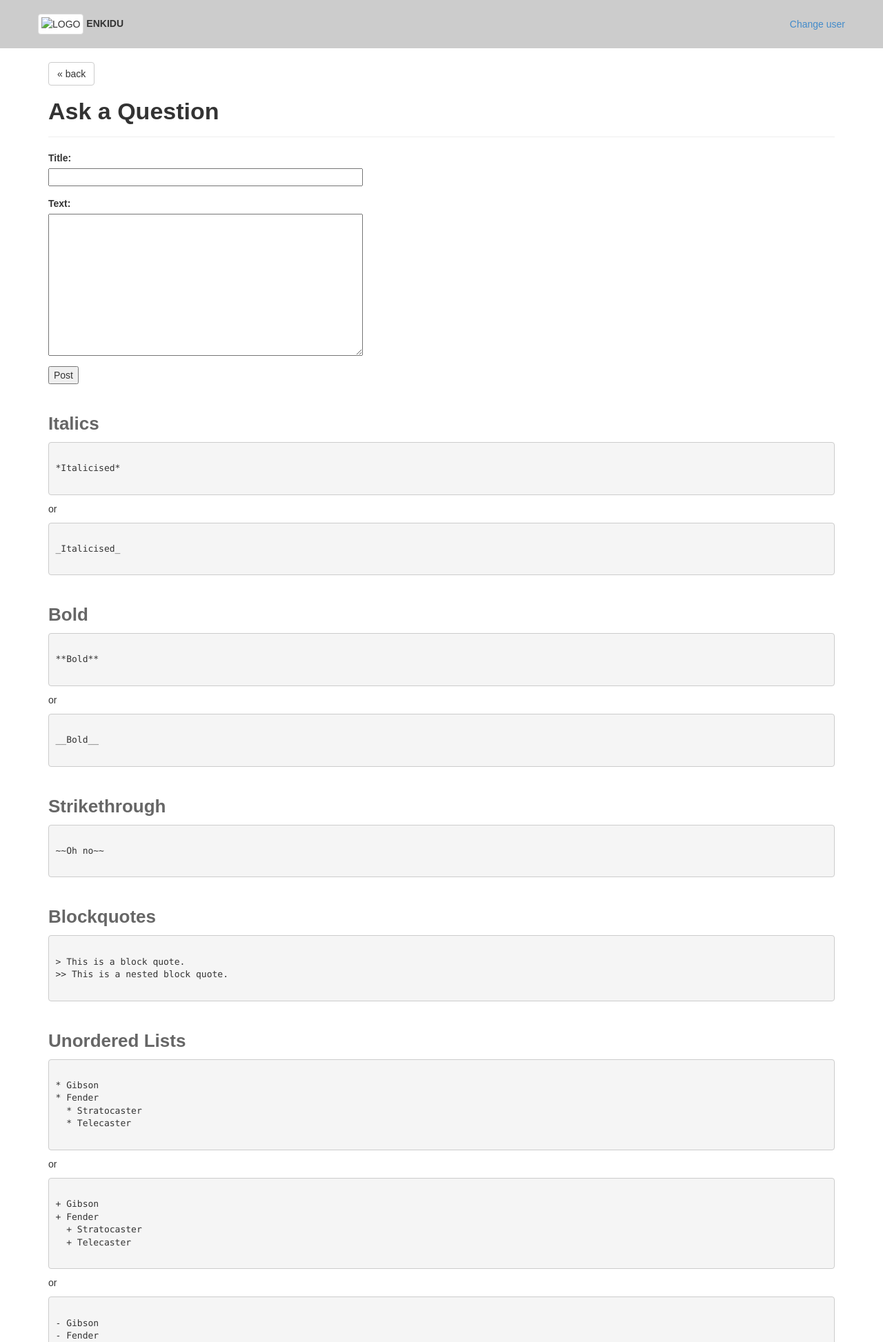
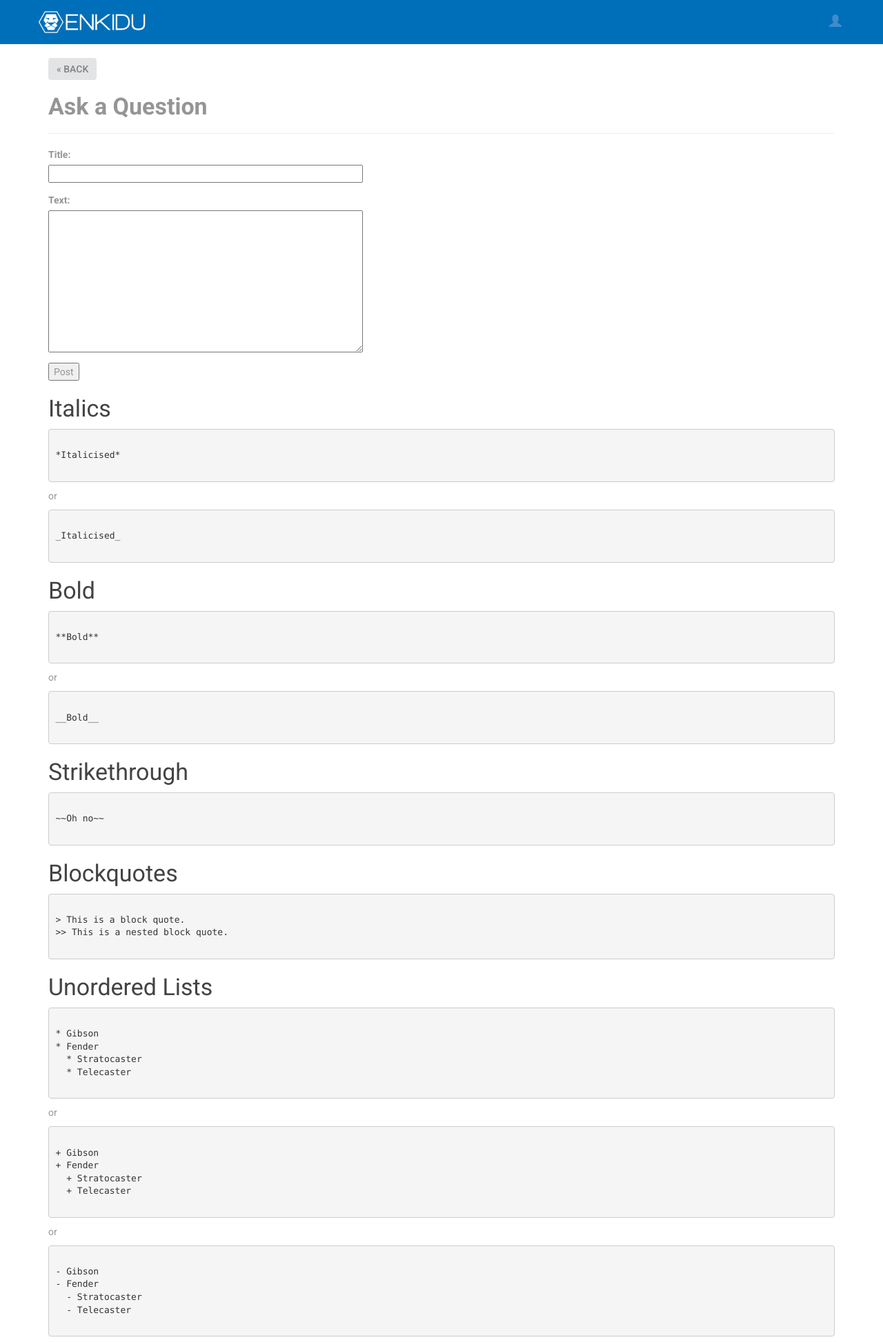
Before and after one commit to eyeofthetiger/codereview, a Django app: page /app/add_question/ in a window 1280 px wide. Shown: the top 1946 px of the page at 69% size. Run offline with Django 3.2, Linux system fonts and the light colour scheme; the visitor is signed in with stand-in values (Sample User, id 1); parts of the project's set-up code (start-up, migrations or seed data) failed here and were passed over; some libraries are stand-ins or nearby versions.

Commit message:
[UI Design] First Styles

```diff
--- a/review/static/review/css/style.css
+++ b/review/static/review/css/style.css
@@ -28,74 +28,152 @@
 html {
   margin: 0;
 }
-
 body {
-  font-family: Arial, sans-serif;
+  font-family: 'Roboto', Arial, sans-serif;
   line-height: 20px;
-  padding-bottom: 40px
+  padding-bottom: 40px;
+  color: #959595;
 }
-
-body h1, body h2, body h3, body h4, body h5, body h6, body .h1, body .h2,
-body .h3, body .h4, body .h5, body .h6 {
-  font-family: Arial, sans-serif;
+body h1,
+body h2,
+body h3,
+body h4,
+body h5,
+body h6,
+body .h1,
+body .h2,
+body .h3,
+body .h4,
+body .h5,
+body .h6 {
+  font-family: 'Roboto', Arial, sans-serif;
   font-weight: bold;
   color: inherit;
 }
-
-body h1, body h2, body h3 {
-  line-height: 34px;
-}
-
 body h1 {
   font-size: 34px;
-  margin-bottom: 20px
+  margin-bottom: 20px;
 }
-
 body h2 {
-  font-size: 26px;
+  font-size: 34px;
+  line-height: normal;
 }
-
 body h3 {
   font-size: 18px;
 }
-
 a:hover {
   text-decoration: none;
 }
-
 input[type="text"],
 input[type="password"],
 input[type="submit"],
-textarea { font-family: Arial, sans-serif; }
-
-
+textarea {
+  font-family: 'Roboto', Arial, sans-serif;
+}
 /*
 // END: MAIN LAYOUT STYLES
 // -------------------------------------------------- */
-
 
 /*
 // 2. GENERAL STYLES
 // -------------------------------------------------- */
 
-body h2{
-  color: #666;
-  padding-top: 20px;
+body h2 {
+  color: #434244;
+  font-weight: 400;
 }
-body h3{
-  color: #666;
+body h3 {
+  color: #666666;
   font-weight: normal;
 }
-header{
-  background-color: #CCC;
+header {
+  background-color: #006fb9;
 }
-footer{
-  background-color: #E2E5E4;
+footer {
+  background-color: #e2e5e4;
+}
+.card {
+  background-color: #f9f9f9;
+  padding: 10px 25px 20px 25px;
+  margin-bottom: 40px;
+  -webkit-border-radius: 5px;
+  -moz-border-radius: 5px;
+  -o-border-radius: 5px;
+  border-radius: 5px;
+  -webkit-box-shadow: 0px 1px #d9d9d9;
+  -moz-box-shadow: 0px 1px #d9d9d9;
+  -o-box-shadow: 0px 1px #d9d9d9;
+  box-shadow: 0px 1px 5px #d9d9d9;
+}
+.heading {
+  padding-left: 80px;
+}
+.i-assignment {
+  background: url(../images/icon-lg-assignment.png) no-repeat left bottom;
+}
+.i-review {
+  background: url(../images/icons-lg-review.png) no-repeat left bottom;
+}
+th {
+  font-weight: 500;
+  color: #999999;
+}
+.ass-title {
+  color: #444444;
+  font-weight: 500;
+  margin-top: 10px;
+  display: inline-block;
+}
+.info {
+  -webkit-border-radius: 25px;
+  -moz-border-radius: 25px;
+  -o-border-radius: 25px;
+  border-radius: 25px;
+  display: inline-block;
+  padding: 0 8px;
+  margin-top: 10px;
+}
+.info:link,
+.info:visited {
+  background-color: #c1c3c5;
+  color: white;
+}
+.info:hover {
+  background-color: #2196f3;
+  color: white;
+}
+.btn {
+  text-transform: uppercase;
+  border: none;
+  font-weight: 500;
+}
+.btn-default {
+  background-color: #e3e4e5 !important;
+  color: #808284;
+}
+.btn-primary {
+  background-color: #076fb8 !important;
+  color: white;
+}
+.btn:hover {
+  background-color: #2196f3 !important;
+  color: white;
+}
+.btn-default.btn-secondary {
+  background-color: #f9f9f9 !important;
+  color: #808284;
+}
+.btn.btn-secondary:hover {
+  background-color: white !important;
+  color: #2196f3;
+}
+.btn-primary.btn-secondary {
+  background-color: #f9f9f9 !important;
+  color: #076fb8;
 }
 /*
 // END: GENERAL STYLES
 // -------------------------------------------------- */
-
 
 /*
 // 3. PAGE STYLES
@@ -104,41 +182,50 @@ footer{
 /*
 // 3.1. BASE - PAGE STYLES
 // -------------------------------------------------- */
-header .container{
-  padding: 20px 0;
+
+header .container {
+  padding: 15px 0;
   margin-bottom: 20px;
 }
-.temporal{
+.temporal {
   float: right;
   padding-top: 5px;
 }
-.table{
+.table {
   margin: 10px 0;
+  width: 92%;
+}
+.header-icon {
+  float: right;
+  display: inline-block;
+  padding: 5px 0  0 10px;
 }
 /*
 // END: BASE - PAGE STYLES
 // -------------------------------------------------- */
 
-
 /*
 // 3.2. INDEX - PAGE STYLES
 // -------------------------------------------------- */
 
-p.status{
+p.status {
   font-weight: bold;
   text-transform: uppercase;
+  width: 40px;
+  height: 40px;
 }
-p.status.positive{
-  color: green;
+p.status.positive {
+  background: url(../images/icons-md-unlocked.png) no-repeat center top;
 }
-p.status.negative{
-  color: red;
+p.status.negative {
+  background: url(../images/icons-md-locked.png) no-repeat center top;
 }
-
+p.status.code {
+  background: url(../images/icons-md-code.png) no-repeat center top;
+}
 /*
 // END: INDEX - PAGE STYLES
 // -------------------------------------------------- */
-
 
 /*
 // 3.3. ASSIGNMENT - PAGE STYLES
@@ -147,91 +234,82 @@ p.status.negative{
 .file-upload {
   padding-left: 20px;
 }
-
-.file-upload label, .file-upload input{
+.file-upload label,
+.file-upload input {
   display: inline-block;
 }
-
-.file-upload label{
+.file-upload label {
   font-weight: normal;
   padding-right: 10px;
 }
-
 .file-uploaded.alert {
   padding: 10px;
   margin-left: 20px;
   margin-top: 20px;
 }
-
-.form-group p label{
+.form-group p label {
   display: block;
   margin-top: 15px;
 }
-
-.form-group p input[type="text"], .form-group p textarea{
+.form-group p input[type="text"],
+.form-group p textarea {
   width: 40%;
 }
-
-
 /*
 // END: ASSIGNMENT - PAGE STYLES
 // -------------------------------------------------- */
-
 
 /*
 // 3.4. ASSIGNMENT DESCRIPTION - PAGE STYLES
 // -------------------------------------------------- */
 
-
-
 /*
 // END: ASSIGNMENT DESCRIPTION - PAGE STYLES
 // -------------------------------------------------- */
 
-
 /*
 // 3.5. SUBMISSION - PAGE STYLES
 // -------------------------------------------------- */
-p.instructions{
+
+p.instructions {
   font-weight: bold;
   padding-top: 10px;
   font-size: 12px;
 }
-p.instructions span{
-  border-radius:250px;
-  font-size:18px;
-  color:#fff;
-  text-align:center;
-  background:#000;
+p.instructions span {
+  border-radius: 250px;
+  font-size: 18px;
+  color: white;
+  text-align: center;
+  background: black;
   padding: 5px 9px;
   font-size: 14px;
   margin-right: 5px;
-
 }
-.nav-tabs{
+.nav-tabs {
   position: relative;
   top: 21px;
   z-index: 9999;
 }
-span.glyphicon{
+span.glyphicon {
   font-size: 18px;
   margin-right: 5px;
 }
-i.glyphicon-file{
+i.glyphicon-file {
   padding-right: 5px;
 }
-div#filetree{
+div#filetree {
   margin-bottom: 10px;
   overflow-x: auto;
 }
-pre#filecontents{
+pre#filecontents {
   overflow: visible;
   word-wrap: auto;
   width: 100%;
   background: url(../../static/review/images/80char.png) repeat-y left top local;
   padding-bottom: 20px;
 }
-.review-buttons{
+.review-buttons {
   text-align: right;
   padding-right: 15px;
 }
@@ -245,10 +323,9 @@ pre#filecontents{
 
 .staff-question {
   /*border: 1px solid orange;*/
-  background: #FFF135;
+  background: #fff135;
   padding: 10px;
 }
-
 /*
 // END: SUBMISSION - PAGE STYLES
 // -------------------------------------------------- */
--- a/review/templates/review/base.html
+++ b/review/templates/review/base.html
@@ -15,6 +15,9 @@
         <link rel="stylesheet" href="{% static 'review/css/fonts.css' %}" />
         {% block css %}{% endblock %}
 
+        <!-- Google Web Fonts: Roboto (Light, Regular, Normal, Bold) -->
+        <link href='http://fonts.googleapis.com/css?family=Roboto:400,500,300,700' rel='stylesheet' type='text/css'>
+
         <!-- Scott Jehl's IE Compatibility: Works with older versions of IE, has to be inside the HEAD tag -->
         <script src="{% static 'review/js/respond.js' %}"></script>
         {% block js %}{% endblock %}
@@ -27,13 +30,27 @@
         <header>
             <div class="container">
                 <div class="row">
-                    <div class="col-md-12 col-sm-12">
-                       <img src="" alt="LOGO" class="img-thumbnail"> <strong>ENKIDU</strong>
+                    <div class="col-md-10 col-sm-10">
+                       <img src="{% static 'review/images/enkidu-logo.jpg' %}" alt="Enkidu Logo" class="">
+
+
+                    </div>
+
+                    <div class="col-md-2 col-sm-2">
+
+
                        {% if not user.is_staff %}
-                            <a href="/app/settings">Settings</a>
+
+                            <a class="header-icon" href="/app/settings"><img src="{% static 'review/images/icon-settings.jpg' %}" title="Settings"></a>
+
+                            <!-- THE BELOW LINK HAS TO BE LINKED TO THE 'HELP FORUM' SECTION -->
+                            <a class="header-icon" href=""><img src="{% static 'review/images/icon-forum.jpg' %}" title="Help Forum"></a>
+
                        {% endif %}
-                       <!-- THE BELOW LINK IS JUST FOR TESTING -->
-                       <a class="temporal" href="/app/choose_user">Change user</a>
+
+                        <!-- THE BELOW LINK IS JUST FOR TESTING -->
+                       <a class="temporal header-icon" href="/app/choose_user"><span class="glyphicon glyphicon-user"></span></a>
+
                     </div>
                 </div>
             </div>
```
Also changed, not shown: review/templates/review/index.html (+34 -14 lines), review/static/review/images/enkidu-logo.jpg (added), review/static/review/images/icon-forum.jpg (added), review/static/review/images/icon-lg-assignment.png (added), review/static/review/images/icon-settings.jpg (added), review/static/review/images/icon-sm-arrow.png (added), review/static/review/images/icons-lg-check.png (added), review/static/review/images/icons-lg-details.png (added), review/static/review/images/icons-lg-forum.png (added), review/static/review/images/icons-lg-review.png (added), review/static/review/images/icons-lg-settings.png (added), review/static/review/images/icons-md-code.png (added), review/static/review/images/icons-md-flag-green.png (added), review/static/review/images/icons-md-flag-red.png (added), 4 more files.
